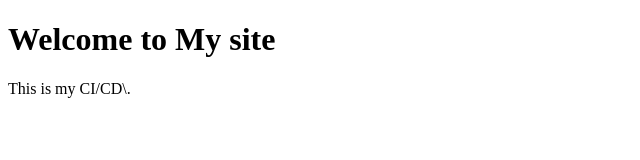
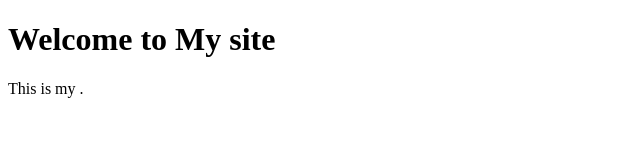
Before and after one commit to Gagan3287/CI-CD, a plain HTML site: page index.html in a window 1280 px wide. Shown: the full height of the page, 0-640 px from the left. Drawn offline with Linux system fonts and the light colour scheme.

Commit message:
Update index.html

```diff
--- a/index.html
+++ b/index.html
@@ -5,6 +5,6 @@
 </head>
 <body>
     <h1>Welcome to My site</h1>
-    <p>This is my CI/CD\.</p>
+    <p>This is my .</p>
 </body>
 </html>
```
